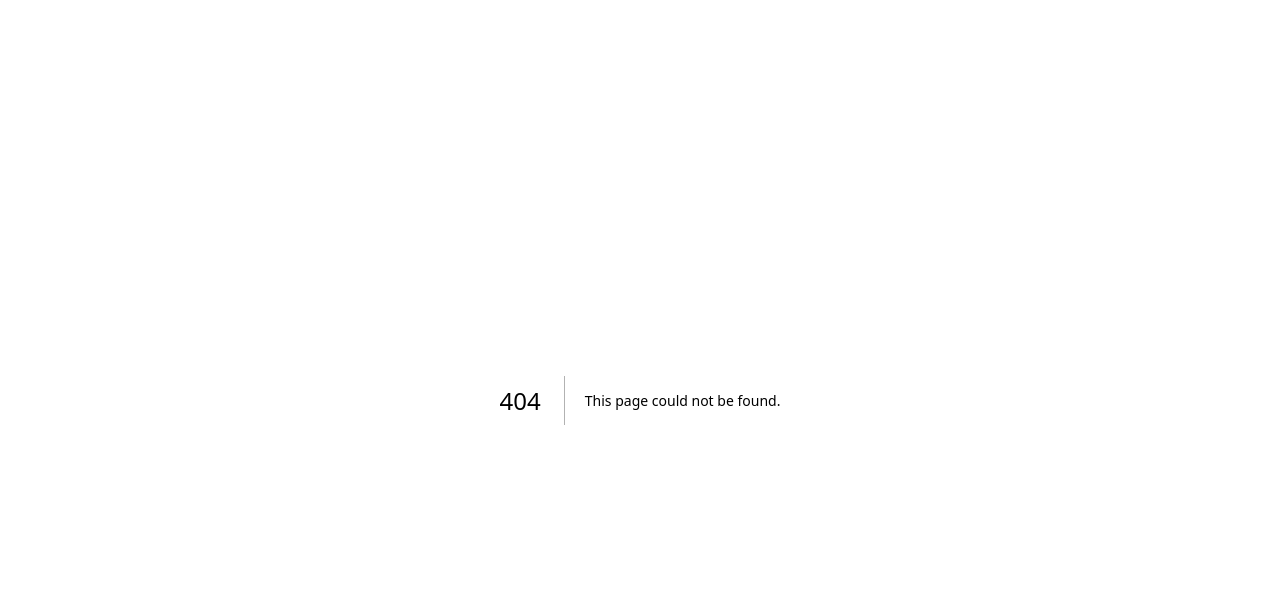
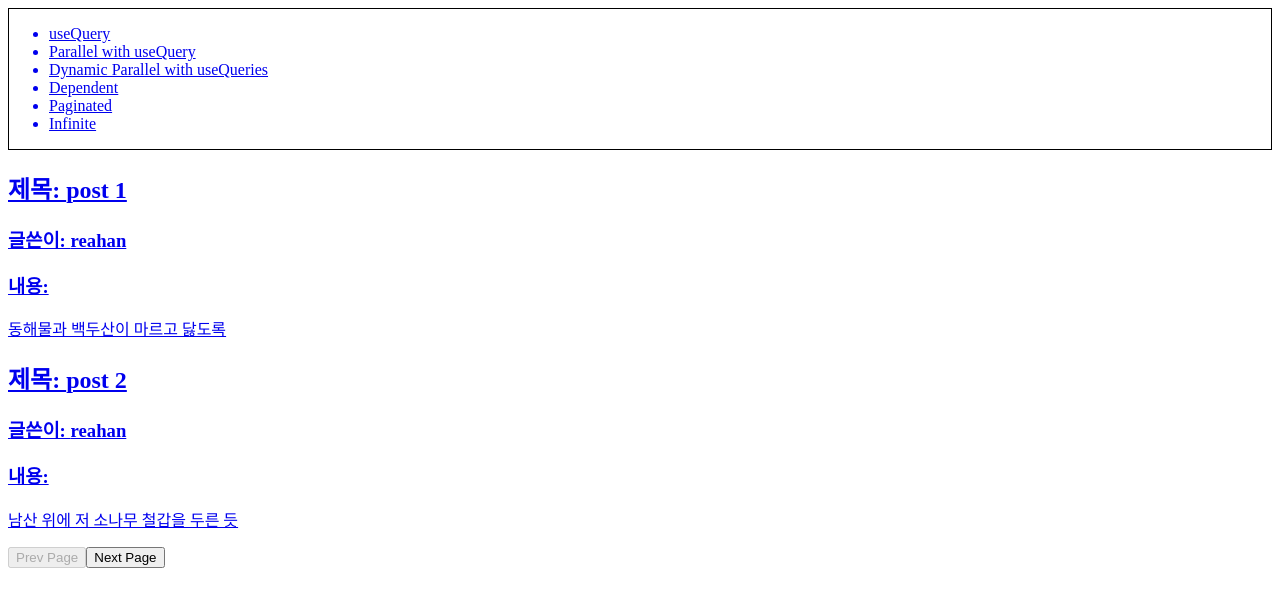
Before and after one commit to rae-han/pratice-react-query, a Next.js app: page /paginated in a window 1280 px wide. Before the commit this address had no page. Shown: the top 606 px of the page. Built offline with nearby package versions, Linux system fonts and the light colour scheme; data requests are answered from the project's data file.

Commit message:
add: infinite query

```diff
--- a/db.json
+++ b/db.json
@@ -1,4 +1,16 @@
 {
+  "users": [
+    {
+      "id": "raehan@google.com",
+      "nickname": "raehan",
+      "postId": 1
+    },
+    {
+      "id": "raehan@naver.com",
+      "nickname": "hanrae",
+      "postId": 4
+    }
+  ],
   "posts": [
     {
       "id": 1,
@@ -23,18 +35,48 @@
       "title": "post 4",
       "author": "reahan",
       "description": "이 기상과 이 맘으로 충성을 다하여"
-    }
-  ],
-  "users": [
-    {
-      "id": "raehan@google.com",
-      "nickname": "raehan",
-      "postId": 1
     },
     {
-      "id": "raehan@naver.com",
-      "nickname": "hanrae",
-      "postId": 4
+      "id": 5,
+      "title": "post",
+      "author": "reahan",
+      "description": "무궁화 삼천리 화려 강"
+    },
+    {
+      "id": 6,
+      "title": "post",
+      "author": "reahan",
+      "description": "무궁화 삼천리 화려 강"
+    },
+    {
+      "id": 7,
+      "title": "post",
+      "author": "reahan",
+      "description": "무궁화 삼천리 화려 강"
+    },
+    {
+      "id": 8,
+      "title": "post",
+      "author": "reahan",
+      "description": "무궁화 삼천리 화려 강"
+    },
+    {
+      "id": 9,
+      "title": "post",
+      "author": "reahan",
+      "description": "무궁화 삼천리 화려 강"
+    },
+    {
+      "id": 10,
+      "title": "post",
+      "author": "reahan",
+      "description": "무궁화 삼천리 화려 강"
+    },
+    {
+      "id": 11,
+      "title": "post",
+      "author": "reahan",
+      "description": "무궁화 삼천리 화려 강산 마지막"
     }
   ]
 }
--- a/layouts/DefaultLayout.tsx
+++ b/layouts/DefaultLayout.tsx
@@ -13,6 +13,8 @@ const DefaultLayout: NextPage<Props> = ({children}) => {
     { id: 2, route: '/parallel/1', text: 'Parallel with useQuery' },
     { id: 3, route: '/parallel/2', text: 'Dynamic Parallel with useQueries' },
     { id: 4, route: '/dependent', text: 'Dependent' },
+    { id: 5, route: '/paginated', text: 'Paginated' },
+    { id: 6, route: '/infinite', text: 'Infinite' },
   ])
 
   return (
--- /dev/null
+++ b/pages/paginated.tsx
@@ -0,0 +1,63 @@
+import type { NextPage } from "next";
+import { QueryFunctionContext, useQuery } from "@tanstack/react-query";
+import axios from "axios";
+import { Fragment, useState } from "react";
+import PostItem from "@/components/PostItem";
+import DefaultLayout from "@/layouts/DefaultLayout";
+
+
+interface Post {
+  id: number;
+  title: string;
+  author: string;
+  description: string;
+}
+
+
+const getPosts = async ({ queryKey }: QueryFunctionContext) => {
+  const { data } = await axios.get<Post[]>(
+    `http://localhost:3055/posts?_limit=2&_page=${queryKey[1]}`
+  );
+  return data;
+};
+
+
+const PaginatedPage: NextPage = () => {
+  const [page, setPage] = useState(1);
+  const { data: posts, isLoading } = useQuery<Post[], Error>(
+    ["paginated", page],
+    getPosts,{
+      keepPreviousData: true,
+    }
+  );
+
+
+  return (
+    <DefaultLayout>
+      <div>
+        {isLoading ? (
+          <div>Loading...</div>
+        ) : (
+          posts?.map((post) => (
+            <PostItem key={post.id} post={post} />
+          ))
+        )}
+        <button
+          onClick={() => setPage((page) => page - 1)}
+          disabled={page === 1}
+        >
+          Prev Page
+        </button>
+        <button
+          onClick={() => setPage((page) => page + 1)}
+          disabled={page === 5}
+        >
+          Next Page
+        </button>
+      </div>
+    </DefaultLayout>
+  );
+};
+
+
+export default PaginatedPage;
```
Also changed, not shown: pages/infinite.tsx (added, +71 -0 lines).
